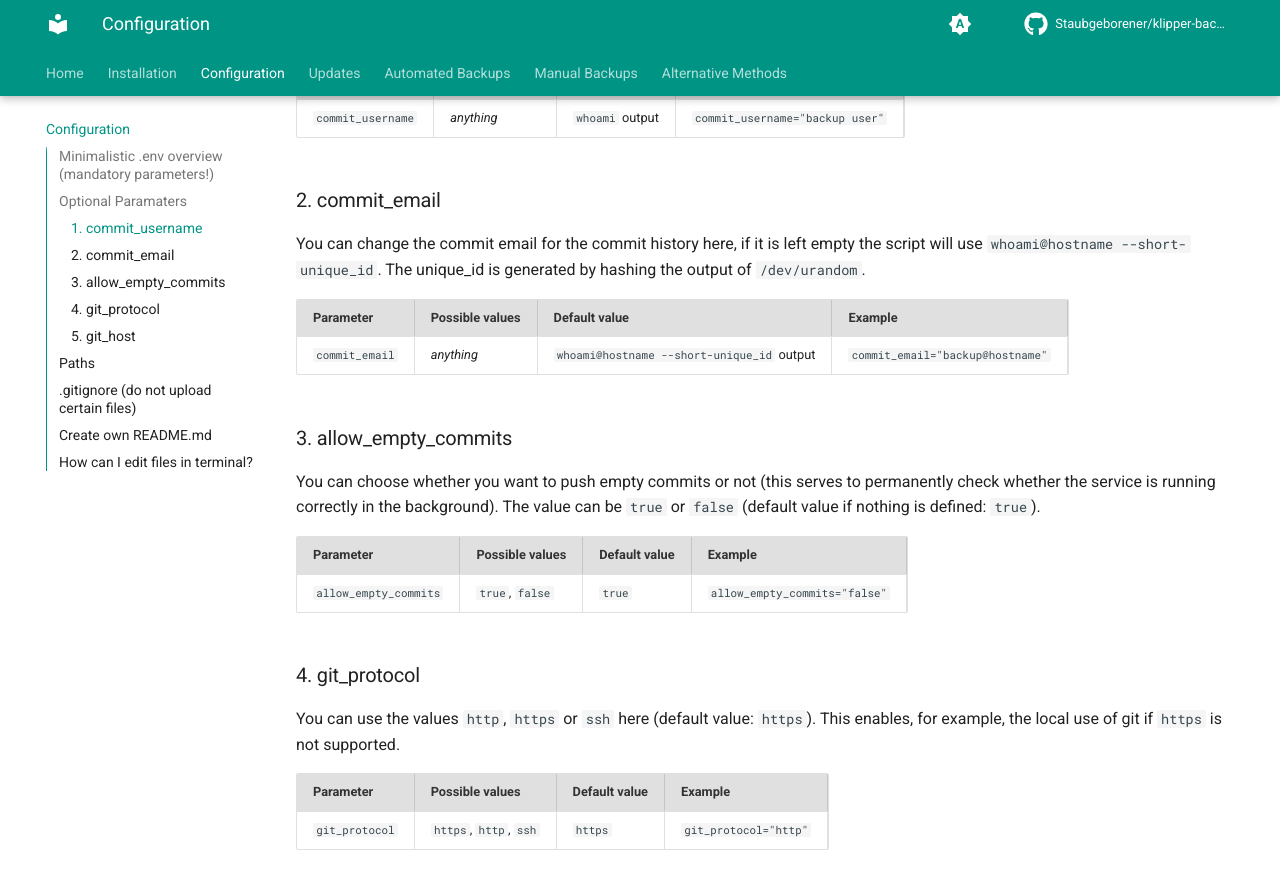
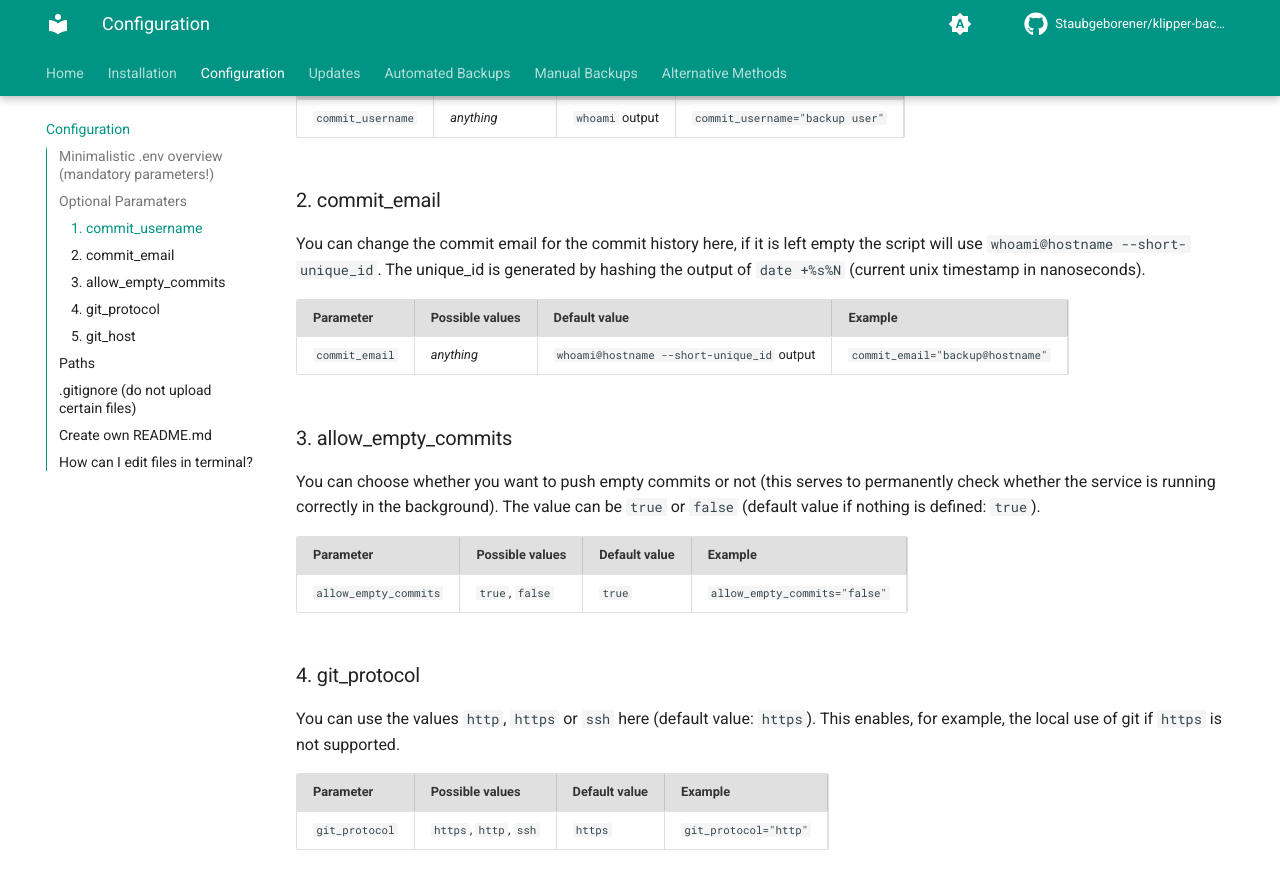
Before and after one commit to Staubgeborener/Klipper-Backup, an MkDocs documentation site: the page built from docs/configuration.md, in a window 1280 px wide and 900 px high, scrolled down 863 px. Shown: the top 889 px of the window. Built offline with MkDocs 1.6.1 and Material for MkDocs 9.7.7, drawn with Linux system fonts in a browser that asks for light colours; comment, search, counter and statistics services are not loaded.

Commit message:
Update configuration.md

```diff
--- a/docs/configuration.md
+++ b/docs/configuration.md
@@ -22,7 +22,7 @@
 | `commit_username` | *anything*      | `whoami` output | `commit_username="backup user"` |
 
 ### 2. commit_email
-You can change the commit email for the commit history here, if it is left empty the script will use `whoami@hostname --short-unique_id`. The unique_id is generated by hashing the output of `/dev/urandom`.
+You can change the commit email for the commit history here, if it is left empty the script will use `whoami@hostname --short-unique_id`. The unique_id is generated by hashing the output of `date +%s%N` (current unix timestamp in nanoseconds).
 
 | Parameter      | Possible values | Default value                             | Example                          |
 | -------------- | --------------- |------------------------------------------ | -------------------------------- |
```
